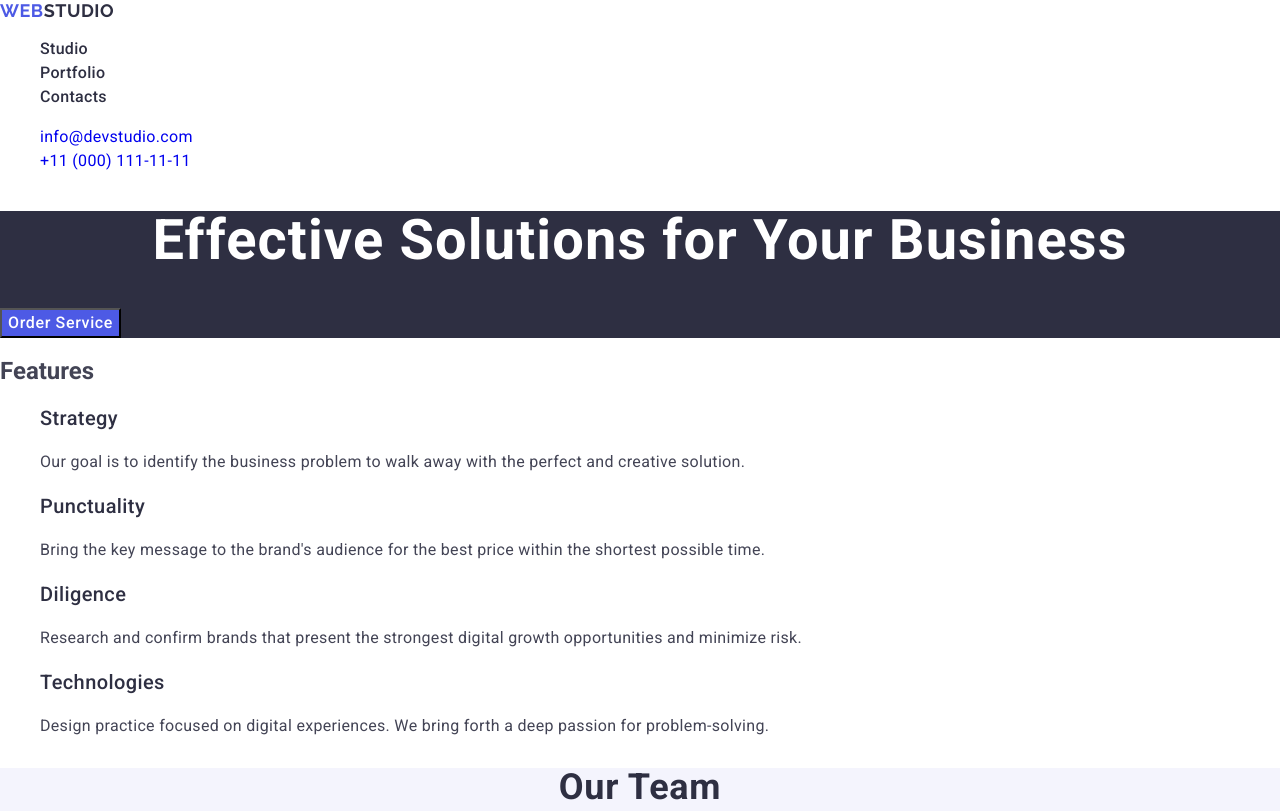
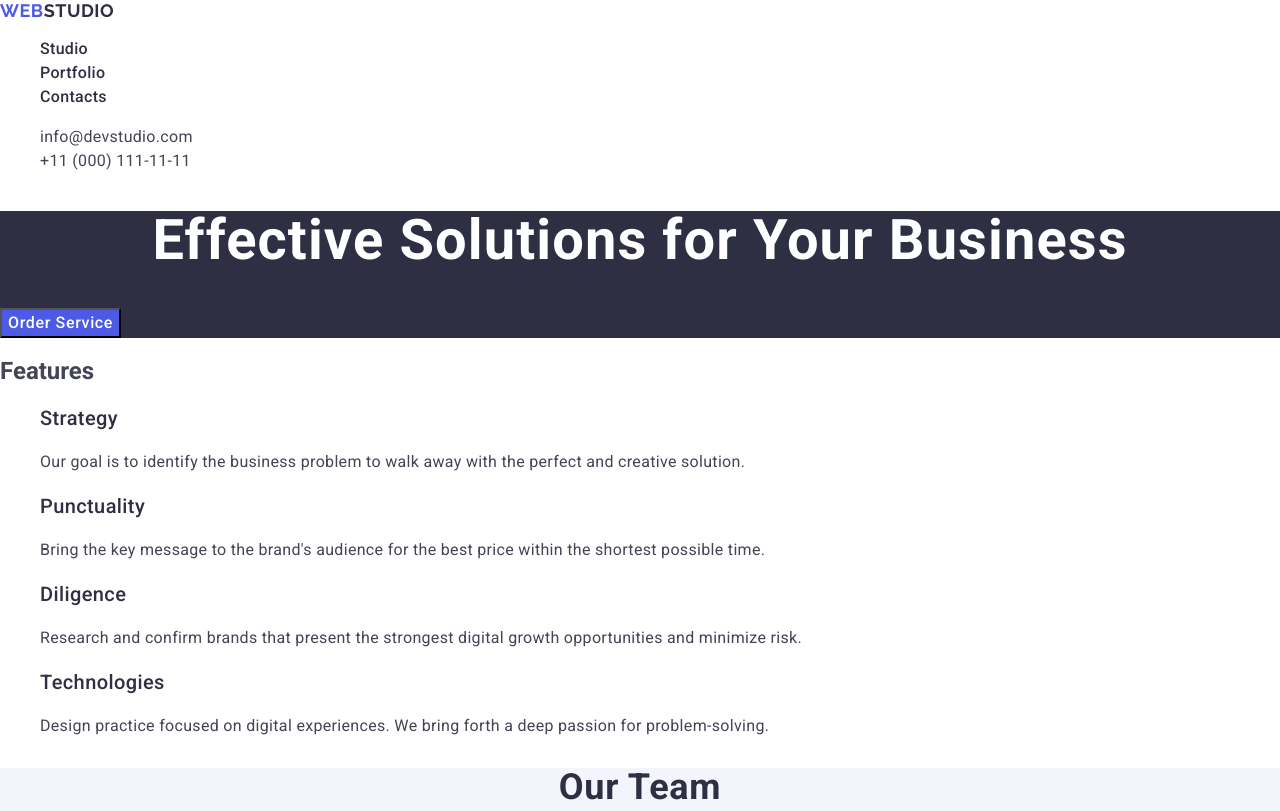
Before and after one commit to VZyma/goit-markup-hw-02, a plain HTML site: page index.html in a window 1280 px wide. Shown: the top 811 px of the page. Drawn offline with nearby package versions, Linux system fonts and the light colour scheme.

Commit message:
address update

```diff
--- a/css/style.css
+++ b/css/style.css
@@ -74,6 +74,21 @@ color: #4D5AE5;
 
 .address-list:hover,
 .address-list:focus {
+    color: #404bbf;
+}
+
+.address-list-link {
+    color: #434455;
+
+        font-family: Roboto;
+        font-size: 16px;
+        font-weight: 400;
+        line-height: 1.5;
+        letter-spacing: 0.32px;
+}
+
+.address-list-link:hover,
+.address-list-link:focus {
     color: #404bbf;
 }
 
--- a/index.html
+++ b/index.html
@@ -38,10 +38,14 @@
       <address class="address">
         <ul>
           <li class="address-list">
-            <a href="mailto:info@devstudio.com">info@devstudio.com</a>
+            <a class="address-list-link" href="mailto:info@devstudio.com"
+              >info@devstudio.com</a
+            >
           </li>
           <li class="address-list">
-            <a href="tel:+110001111111">+11 (000) 111-11-11</a>
+            <a class="address-list-link" href="tel:+110001111111"
+              >+11 (000) 111-11-11</a
+            >
           </li>
         </ul>
       </address>
```
